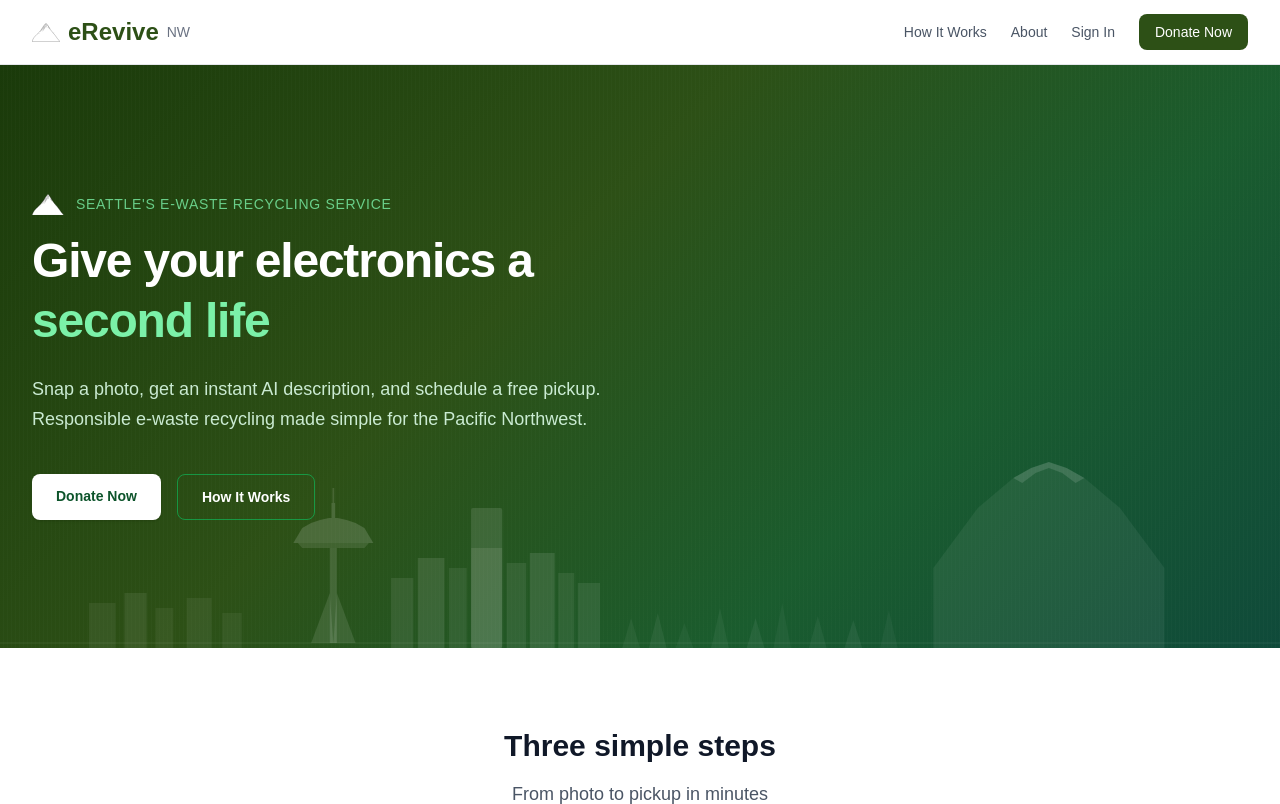
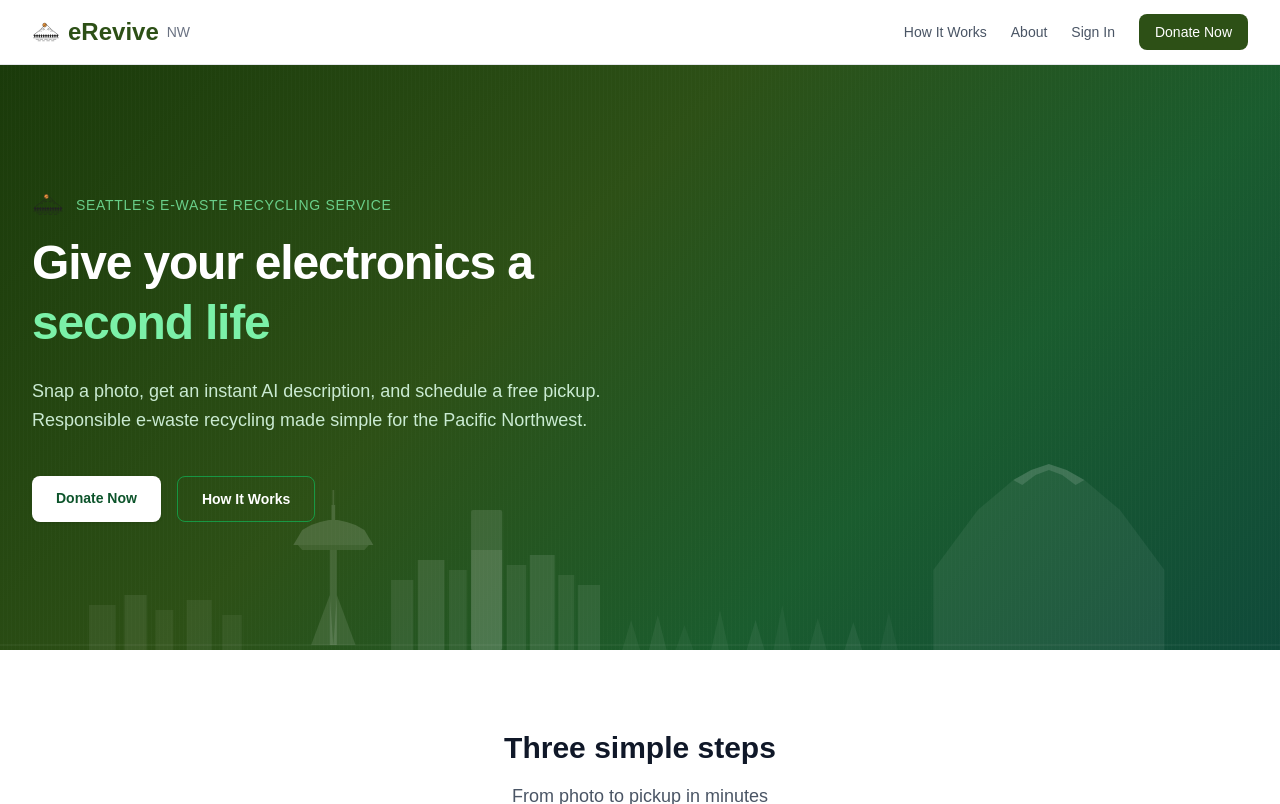
Before and after one commit to petsan/erevive-nw, a Next.js app in the folder frontend/: page / in a window 1280 px wide. Shown: the top 804 px of the page. Built offline with nearby package versions, Linux system fonts and the light colour scheme.

Commit message:
Mt. Rainier icon: line art style with sun, trees, water dashes

```diff
--- a/frontend/src/components/ui/MtRainierIcon.tsx
+++ b/frontend/src/components/ui/MtRainierIcon.tsx
@@ -2,77 +2,56 @@ export default function MtRainierIcon({ className = "", size = 40 }: { className
   return (
     <svg
       width={size}
-      height={size * 0.7}
-      viewBox="0 0 240 168"
+      height={size * 0.75}
+      viewBox="0 0 200 150"
       fill="none"
       xmlns="http://www.w3.org/2000/svg"
       className={className}
       aria-label="Mt. Rainier"
     >
-      {/* White mountain body */}
+      {/* Sun behind summit */}
+      <circle cx="90" cy="22" r="14" fill="#e8943a" stroke="#222" strokeWidth="2.5" />
+
+      {/* Mountain outline — broad dome like the real Rainier */}
       <path
-        d="M0 168 L8 148 L18 132 L30 118 L42 106 L55 94 L65 84 L75 72 L84 60
-           L92 48 L98 38 L104 28 L110 20 L116 14 L120 10 L124 14 L128 18
-           L134 26 L140 36 L146 46 L152 56 L160 68 L168 78 L178 90 L188 102
-           L198 114 L208 128 L218 142 L228 154 L240 168 Z"
-        fill="white"
+        d="M10 95 L30 78 L48 65 L62 52 L74 40 L84 30 L92 22 L100 18
+           L108 22 L116 30 L126 40 L138 52 L152 65 L170 78 L190 95"
         stroke="#222"
-        strokeWidth="2"
+        strokeWidth="3"
+        strokeLinecap="round"
+        strokeLinejoin="round"
       />
 
-      {/* Glacier outlines — Tahoma (left face) */}
-      <path
-        d="M75 72 L84 60 L92 48 L98 38 L102 42 L96 54 L90 64 L84 72 L78 78 L72 82"
-        stroke="#333"
-        strokeWidth="1.5"
-        fill="none"
-      />
+      {/* Glacier lines — curved strokes on the mountain face */}
+      <path d="M68 56 L74 48 L78 52 L84 44" stroke="#222" strokeWidth="2.5" strokeLinecap="round" />
+      <path d="M82 58 L88 50 L92 54" stroke="#222" strokeWidth="2.5" strokeLinecap="round" />
+      <path d="M116 44 L122 52 L126 48 L132 56" stroke="#222" strokeWidth="2.5" strokeLinecap="round" />
+      <path d="M108 54 L112 50 L118 58" stroke="#222" strokeWidth="2.5" strokeLinecap="round" />
+      <path d="M56 68 L62 62 L66 66" stroke="#222" strokeWidth="2.5" strokeLinecap="round" />
+      <path d="M134 66 L140 62 L144 68" stroke="#222" strokeWidth="2.5" strokeLinecap="round" />
 
-      {/* Nisqually glacier (center-left) */}
-      <path
-        d="M106 32 L110 26 L116 20 L118 28 L114 40 L108 52 L102 62 L96 72 L90 80"
-        stroke="#333"
-        strokeWidth="1.5"
-        fill="none"
-      />
+      {/* Treeline — row of simple arrow trees */}
+      {[20, 36, 52, 68, 84, 100, 116, 132, 148, 164, 180].map((x) => (
+        <path
+          key={x}
+          d={`M${x} 112 L${x - 6} 104 L${x - 3} 104 L${x - 8} 96 L${x} 88 L${x + 8} 96 L${x + 3} 104 L${x + 6} 104 Z`}
+          fill="#222"
+        />
+      ))}
 
-      {/* Rock cleaver — Gibraltar Rock between Nisqually and Ingraham */}
-      <path
-        d="M106 32 L108 38 L106 46 L102 56 L98 64"
-        stroke="#222"
-        strokeWidth="2"
-        fill="none"
-      />
+      {/* Ground line under trees */}
+      <line x1="8" y1="113" x2="192" y2="113" stroke="#222" strokeWidth="2.5" />
 
-      {/* Ingraham / Emmons glacier divide */}
-      <path
-        d="M120 18 L122 26 L122 36 L120 46"
-        stroke="#222"
-        strokeWidth="2"
-        fill="none"
-      />
-
-      {/* Emmons/Winthrop glacier (right face) */}
-      <path
-        d="M124 22 L130 28 L136 34 L140 36 L146 46 L152 56 L148 58 L142 52 L136 44"
-        stroke="#333"
-        strokeWidth="1.5"
-        fill="none"
-      />
-
-      {/* Lower ridgeline texture */}
-      <path
-        d="M55 94 L60 100 L65 94"
-        stroke="#444"
-        strokeWidth="1"
-        fill="none"
-      />
-      <path
-        d="M178 90 L183 96 L188 90"
-        stroke="#444"
-        strokeWidth="1"
-        fill="none"
-      />
+      {/* Water / ground dashes */}
+      <line x1="30" y1="124" x2="50" y2="124" stroke="#222" strokeWidth="2.5" strokeLinecap="round" />
+      <line x1="60" y1="124" x2="76" y2="124" stroke="#222" strokeWidth="2.5" strokeLinecap="round" />
+      <line x1="90" y1="124" x2="110" y2="124" stroke="#222" strokeWidth="2.5" strokeLinecap="round" />
+      <line x1="122" y1="124" x2="138" y2="124" stroke="#222" strokeWidth="2.5" strokeLinecap="round" />
+      <line x1="150" y1="124" x2="170" y2="124" stroke="#222" strokeWidth="2.5" strokeLinecap="round" />
+      <line x1="44" y1="134" x2="60" y2="134" stroke="#222" strokeWidth="2.5" strokeLinecap="round" />
+      <line x1="76" y1="134" x2="88" y2="134" stroke="#222" strokeWidth="2.5" strokeLinecap="round" />
+      <line x1="106" y1="134" x2="124" y2="134" stroke="#222" strokeWidth="2.5" strokeLinecap="round" />
+      <line x1="140" y1="134" x2="156" y2="134" stroke="#222" strokeWidth="2.5" strokeLinecap="round" />
     </svg>
   );
 }
```
